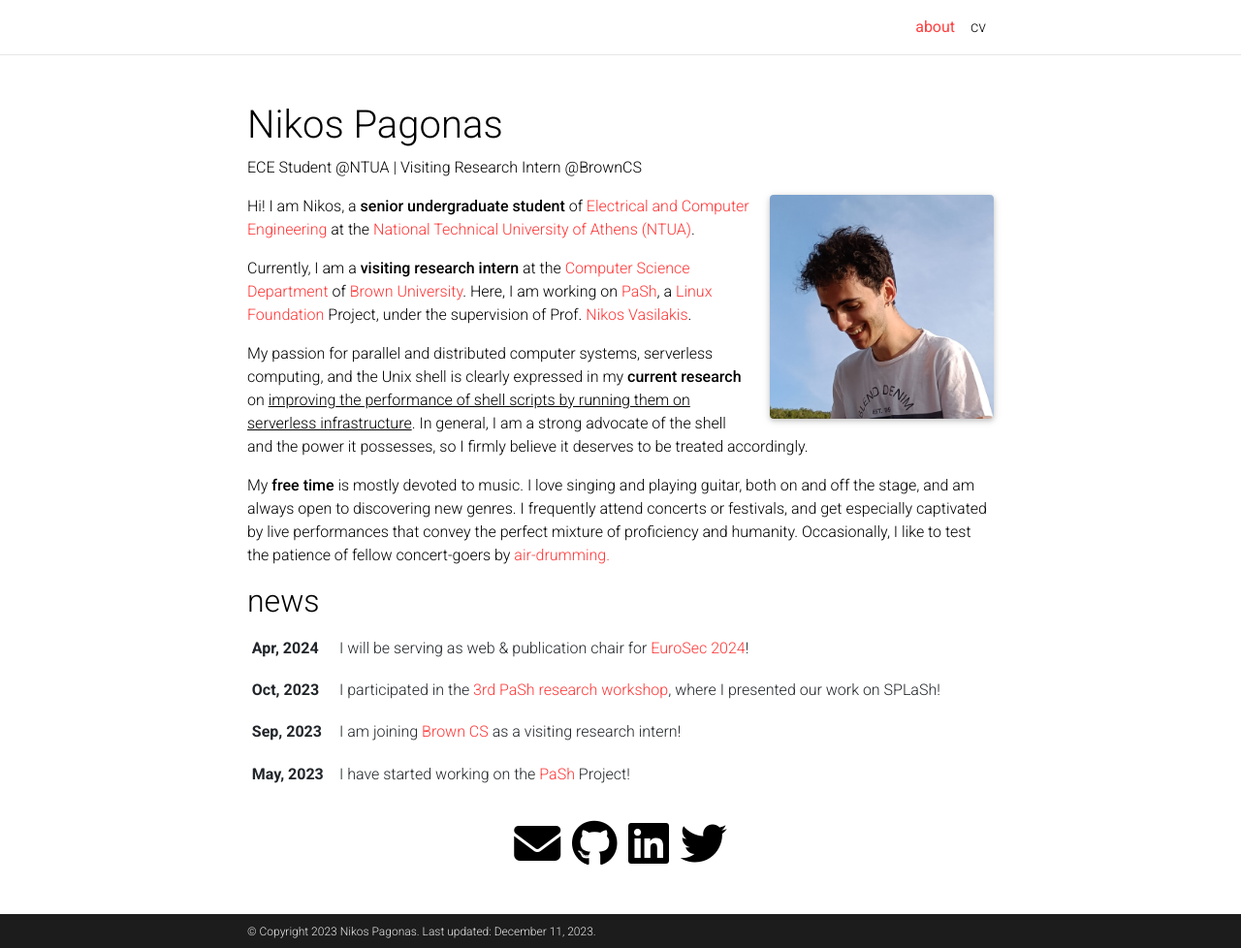
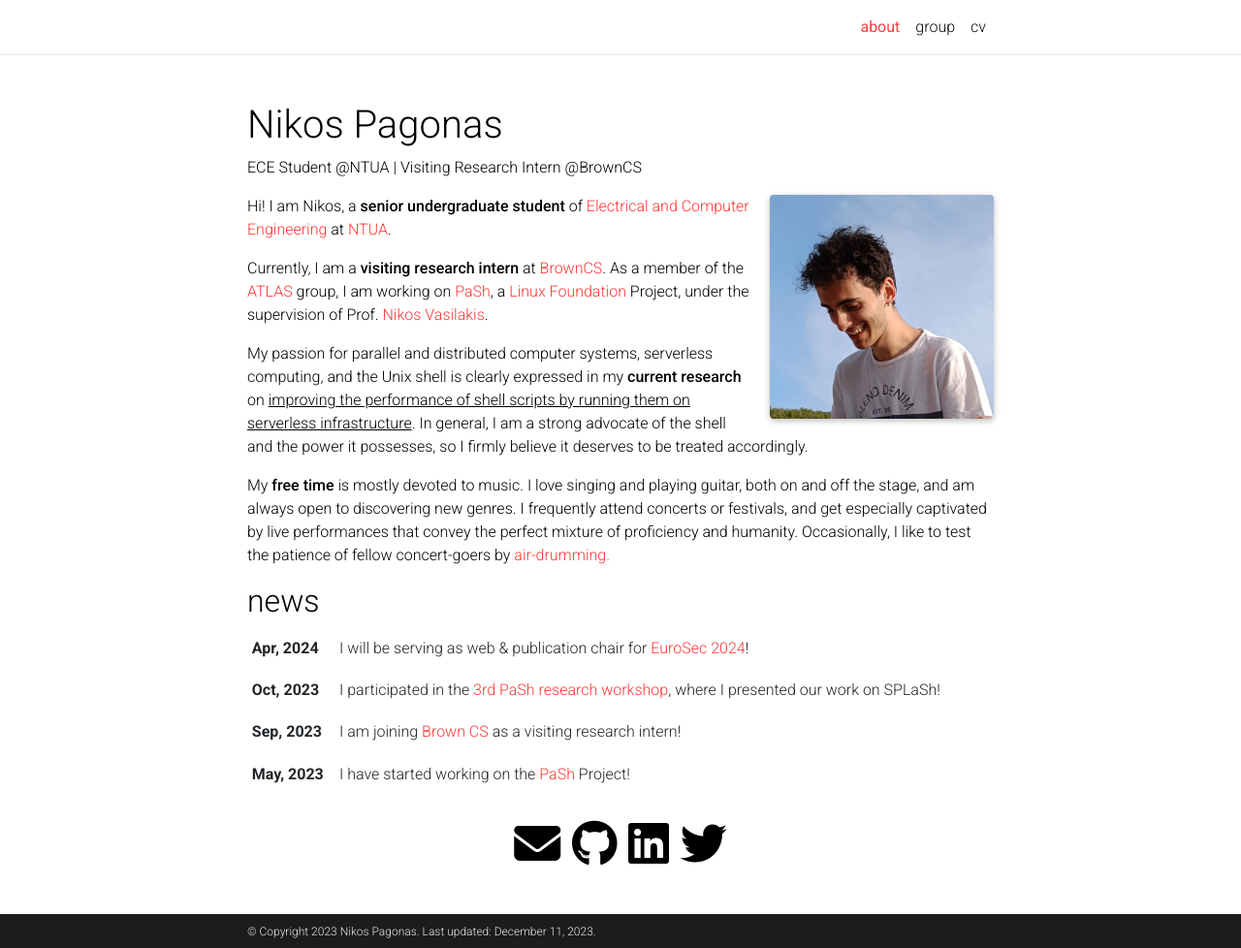
Before and after one commit to nikpag/nikpag.github.io, a Jekyll site: the page built from _pages/about.md, in a window 1280 px wide and 978 px high. Shown: the whole window at 97% size. Built offline with Jekyll 4.4.1, drawn with Linux system fonts in a browser that asks for light colours; comment, search, counter and statistics services are not loaded; a style sheet for code colours, icons or effects is not loaded.

Commit message:
Add research group

```diff
--- a/_pages/about.md
+++ b/_pages/about.md
@@ -19,9 +19,9 @@
 social: true  # includes social icons at the bottom of the page
 ---
 
-Hi! I am Nikos, a **senior undergraduate student** of [Electrical and Computer Engineering](https://www.ece.ntua.gr/en/) at the [National Technical University of Athens (NTUA)](https://www.ntua.gr/en/).
+Hi! I am Nikos, a **senior undergraduate student** of [Electrical and Computer Engineering](https://www.ece.ntua.gr/en/) at [NTUA](https://www.ntua.gr/en/).
 
-Currently, I am a **visiting research intern** at the [Computer Science Department](https://cs.brown.edu/) of [Brown University](https://www.brown.edu/). Here, I am working on [PaSh](https://binpa.sh/), a [Linux Foundation](https://www.linuxfoundation.org/) Project, under the supervision of Prof. [Nikos Vasilakis](https://nikos.vasilak.is/).
+Currently, I am a **visiting research intern** at [BrownCS](https://cs.brown.edu/). As a member of the [ATLAS](https://atlas.cs.brown.edu/) group, I am working on [PaSh](https://binpa.sh/), a [Linux Foundation](https://www.linuxfoundation.org/) Project, under the supervision of Prof. [Nikos Vasilakis](https://nikos.vasilak.is/).
 
 My passion for parallel and distributed computer systems, serverless computing, and the Unix shell is clearly expressed in my **current research** on <u>improving the performance of shell scripts by running them on serverless infrastructure</u>. In general, I am a strong advocate of the shell and the power it possesses, so I firmly believe it deserves to be treated accordingly.
 
```
Also changed, not shown: _pages/cv.md (+1 -1 lines), _pages/group.md (added, +8 -0 lines).
